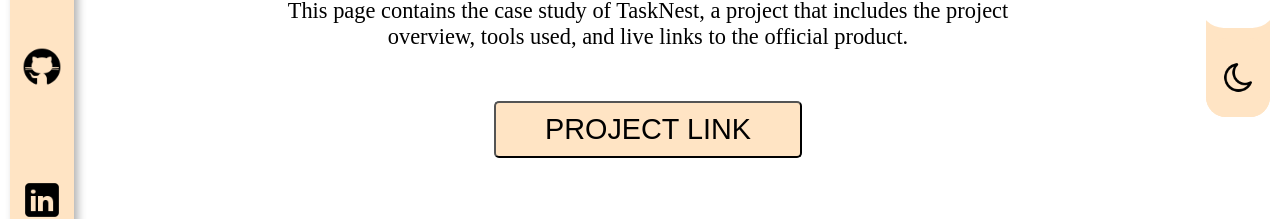
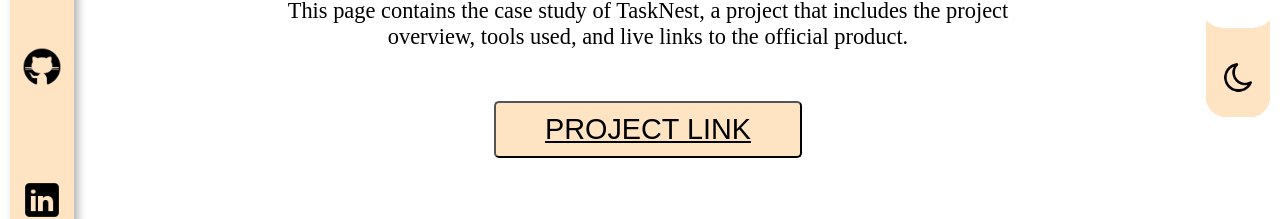
Before and after one commit to TechSwimmer/My-Portfolio-Website, a React (Vite) app: page /Projects/TodoAppDetails in a window 1280 px wide. Shown: the part 371-590 px from the top of the page. Built offline with nearby package versions, Linux system fonts and the light colour scheme.

Commit message:
Edited text anbd colors

```diff
--- a/src/components/Projects/TodoAppDetails.jsx
+++ b/src/components/Projects/TodoAppDetails.jsx
@@ -27,7 +27,7 @@ const TodoAppDetails = () => {
                 <h2 className="tasknest-heading">TASKNEST</h2>
                 <p className="tasknest-heading-content">This page contains the case study of TaskNest, a project
                      that includes the project overview, tools used, and live links to the official product.</p>
-                <button className="tasknest-heading-btn">PROJECT LINK</button>
+                <button className="tasknest-heading-btn"><a href="https://github.com/TechSwimmer/Todo-list-app">PROJECT LINK</a></button>
             </div>
             <div className="tasknest-content">
                 <h3>PROJECT OVERVIEW</h3>
@@ -74,7 +74,7 @@ const TodoAppDetails = () => {
                 </div>
             </div>
             <div className="tasknest-links">
-                <button type="click" className="tasknest-link-btn">PROJECT LINK</button>
+                <button type="click" className="tasknest-link-btn"><a href="https://github.com/TechSwimmer/Todo-list-app">PROJECT LINK</a></button>
                 <button type="click" className="tasknest-link-btn" onClick={() => navigate('/')}>GO BACK</button>
 
             </div>
--- a/src/components/styles/styles.css
+++ b/src/components/styles/styles.css
@@ -59,6 +59,9 @@
     padding:12px 23px;
     border-radius: 10px
 }
+.navbar-right h4 a{
+    color: inherit;
+}
 
 .navbar h4:hover {
 
@@ -116,9 +119,6 @@
     height: 40px;
     object-fit: cover;
     border-radius: 15%;
-}
-.logobar a {
-
 }
 
 .logo:hover{
@@ -606,6 +606,7 @@ html {
     padding: 5px;
     box-shadow: 4px 4px 8px rgba(0, 0, 0, 0.3);
     text-align: center;
+    color: inherit;
 }
 
 .project-img-content-btn:hover{
@@ -657,6 +658,11 @@ html {
     padding: 10px 20px;
     border-radius: 5px;
     font-size: 1.8rem;
+
+}
+
+.tasknest-heading-btn a{
+    color: inherit;
 }
 .tasknest-heading-btn:hover {
     cursor: pointer;
@@ -757,6 +763,12 @@ html {
 
 }
 
+.tasknest-link-btn a{
+    text-decoration: none;
+
+    color: inherit;
+}
+
 .tasknest-link-btn:hover {
     cursor: pointer;
     transition: transform 0.4s ease-out;
```
